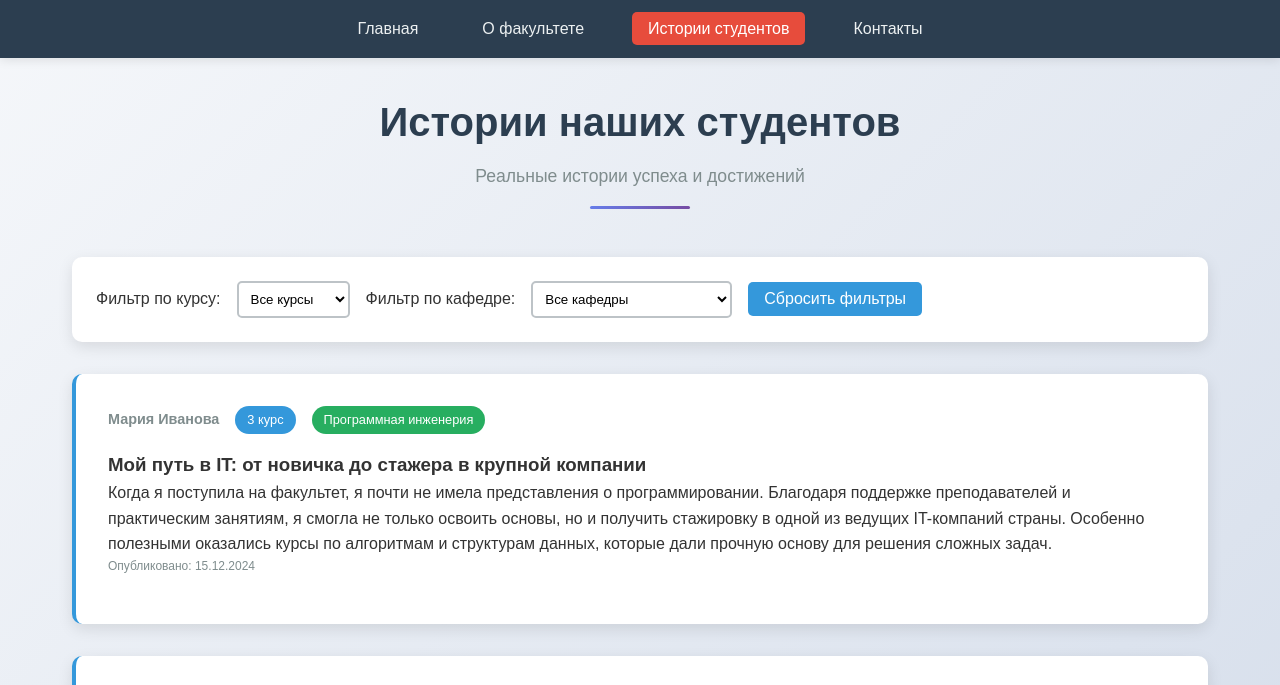
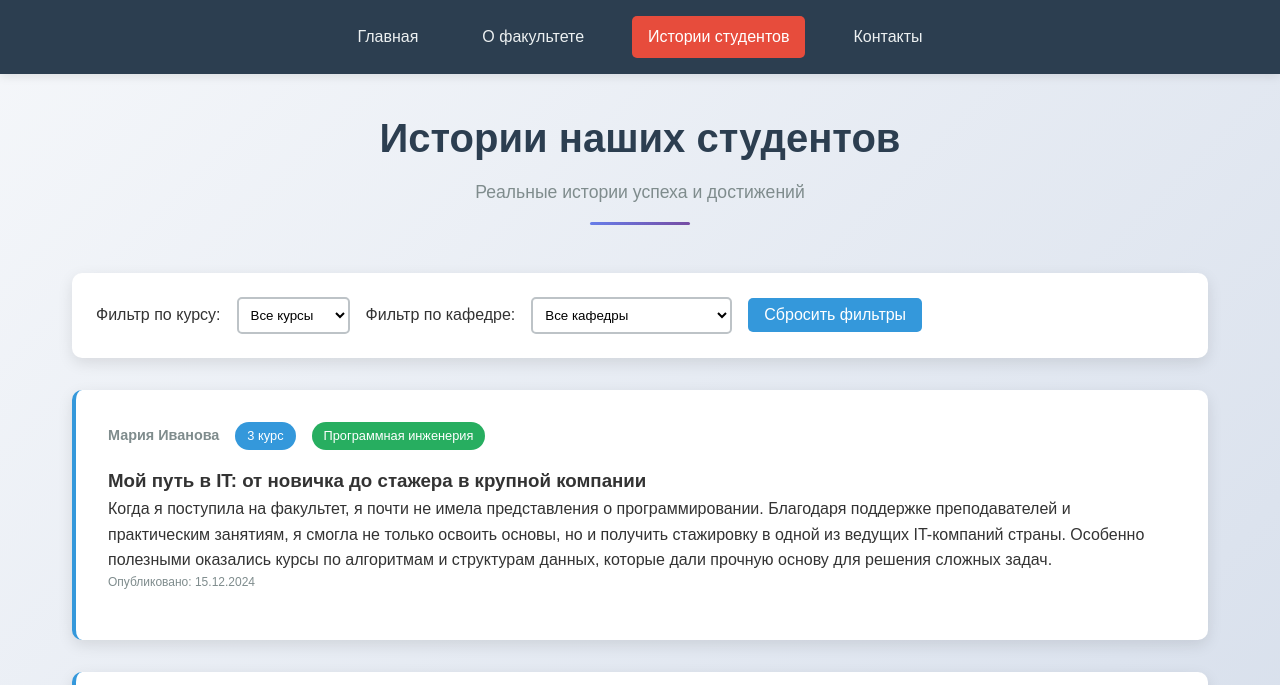
Before and after one commit to S1ava3131/faculty_site, a plain HTML site: page stories.html in a window 1280 px wide. Shown: the top 685 px of the page. Drawn offline with Linux system fonts and the light colour scheme.

Commit message:
Add files via upload

```diff
--- a/stories.html
+++ b/stories.html
@@ -6,6 +6,59 @@
     <title>Истории студентов - ФИТ</title>
     <link rel="stylesheet" href="common.css">
     <style>
+        /* ОБЯЗАТЕЛЬНЫЕ СТИЛИ ДЛЯ МЕНЮ */
+        .main-nav {
+            background: #2c3e50 !important;
+            padding: 1rem 0 !important;
+            box-shadow: 0 2px 10px rgba(0,0,0,0.1) !important;
+            width: 100% !important;
+            display: block !important;
+        }
+
+        .main-nav ul {
+            list-style: none !important;
+            display: flex !important;
+            justify-content: center !important;
+            gap: 2rem !important;
+            margin: 0 !important;
+            padding: 0 !important;
+        }
+
+        .main-nav li {
+            display: block !important;
+        }
+
+        .main-nav a {
+            text-decoration: none !important;
+            color: #ecf0f1 !important;
+            font-weight: 500 !important;
+            padding: 0.5rem 1rem !important;
+            border-radius: 5px !important;
+            transition: all 0.3s ease !important;
+            display: block !important;
+        }
+
+        .main-nav a:hover {
+            background: #3498db !important;
+            color: white !important;
+            transform: translateY(-2px) !important;
+        }
+
+        .main-nav a.active {
+            background: #e74c3c !important;
+            color: white !important;
+        }
+
+        header {
+            display: block !important;
+            width: 100% !important;
+        }
+
+        nav {
+            display: block !important;
+            width: 100% !important;
+        }
+
         .stories-container {
             display: grid;
             gap: 2rem;
```
